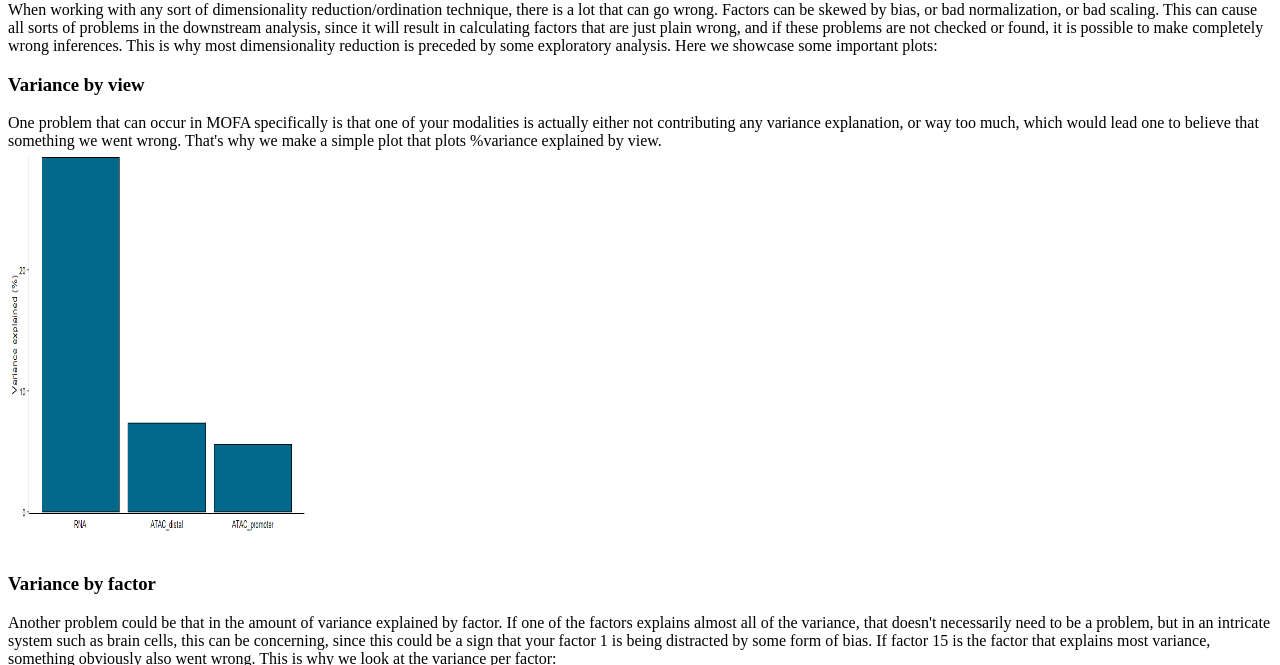
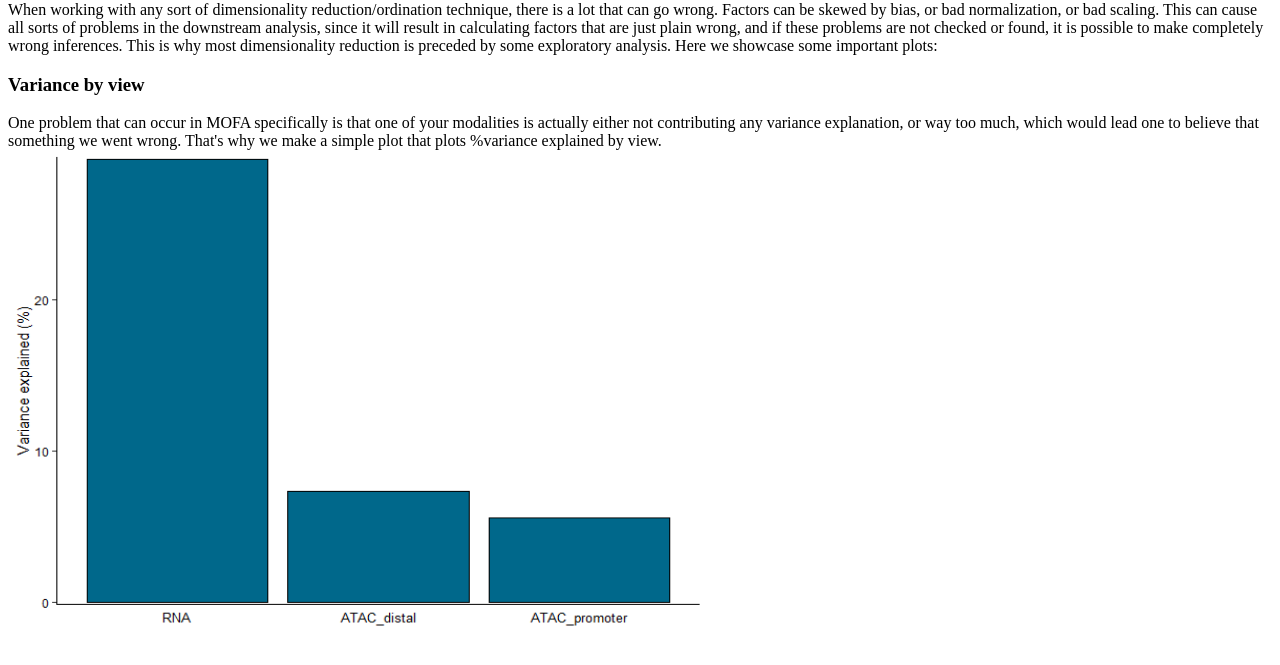
Before and after one commit to WoutDavid/WoutDavid.github.io, a plain HTML site: page html/plots_data.html in a window 1280 px wide. Shown: the part 79-744 px from the top of the page. Drawn offline with Linux system fonts and the light colour scheme.

Commit message:
tweaking resolutions

```diff
--- a/html/plots_data.html
+++ b/html/plots_data.html
@@ -9,7 +9,7 @@
         One problem that can occur in MOFA specifically is that one of your modalities is actually either not contributing any variance explanation, or way too much, which would lead one
         to believe that something we went wrong. That's why we make a simple plot that plots %variance explained by view.
         <br />
-        <img src="../images/VarianceByView.png" alt="VarianceByView" width="300" height="400">
+        <img src="../images/VarianceByView.png" alt="VarianceByView" width="700" height="500">
         <br />
         <h3>Variance by factor</h3>
         Another problem could be that in the amount of variance explained by factor. If one of the factors explains almost all of the variance, that doesn't necessarily need to be a problem,
```
Also changed, not shown: html/introduction.html (+1 -0 lines).
